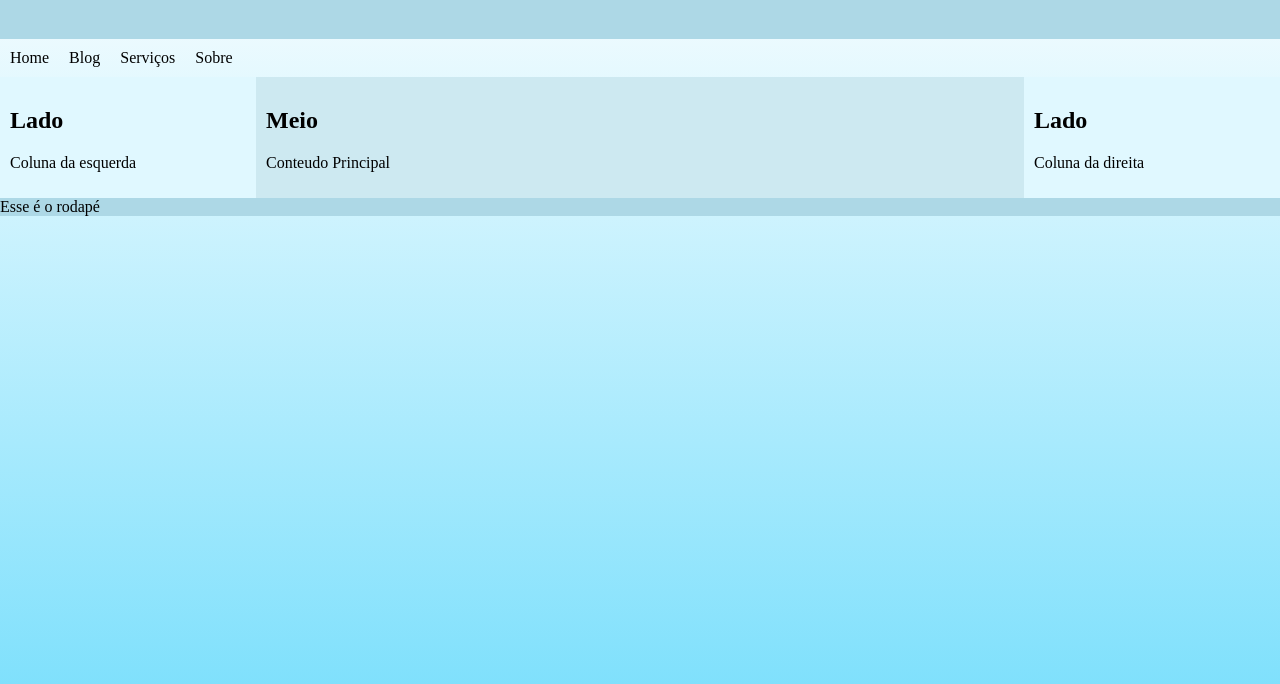
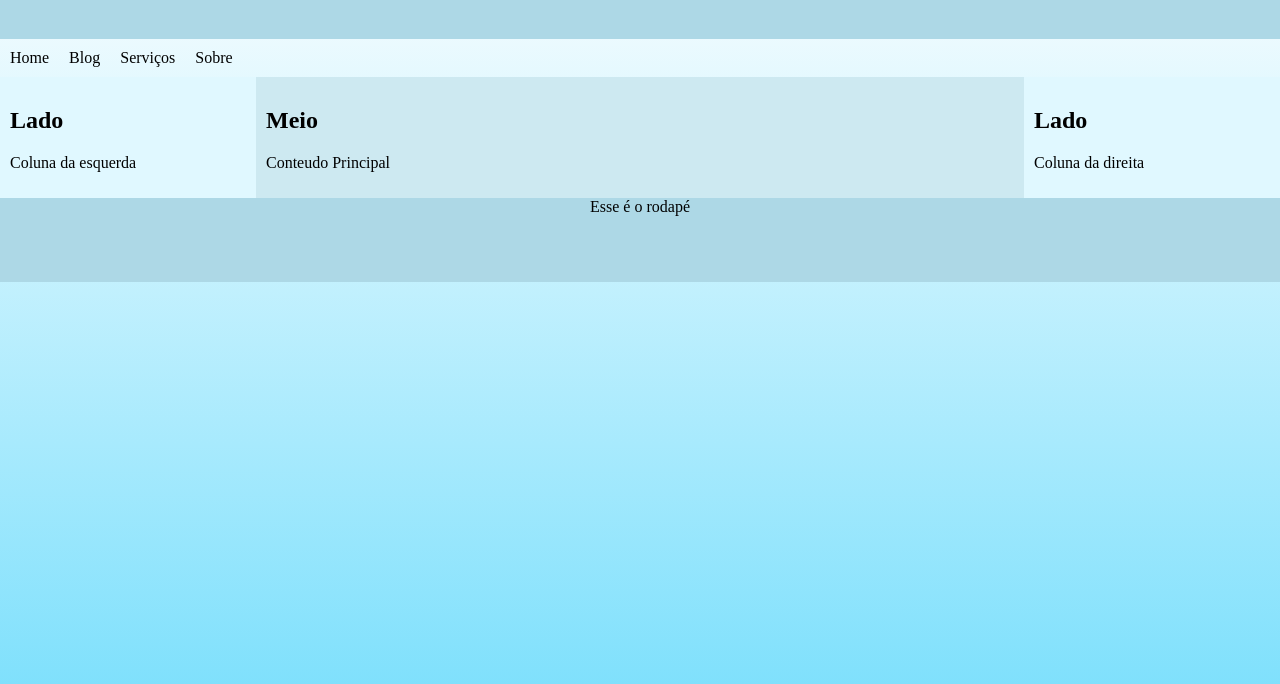
Before and after one commit to KauanGavinho/PW-IFF, a plain HTML site: page index.html in a window 1280 px wide. Shown: the part 82-766 px from the top of the page. Drawn offline with Linux system fonts and the light colour scheme.

Commit message:
Update index.html

```diff
--- a/index.html
+++ b/index.html
@@ -53,7 +53,12 @@
             clear: both;
         }
         .rodape{
-            background-color:lightblue;
+            background-color: lightblue;
+            text-align: center;
+            padding: 25px;
+        }
+        .rodape p{
+            padding: 25px;
         }
 
     </style>
```
